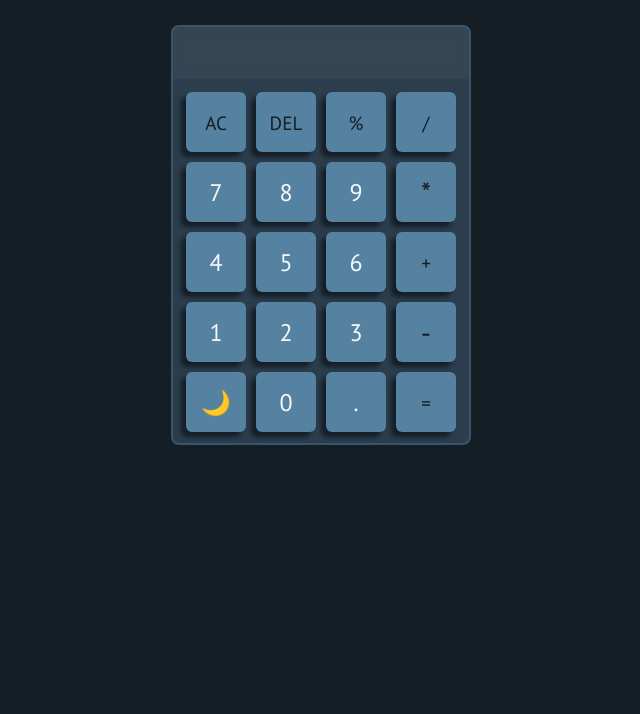
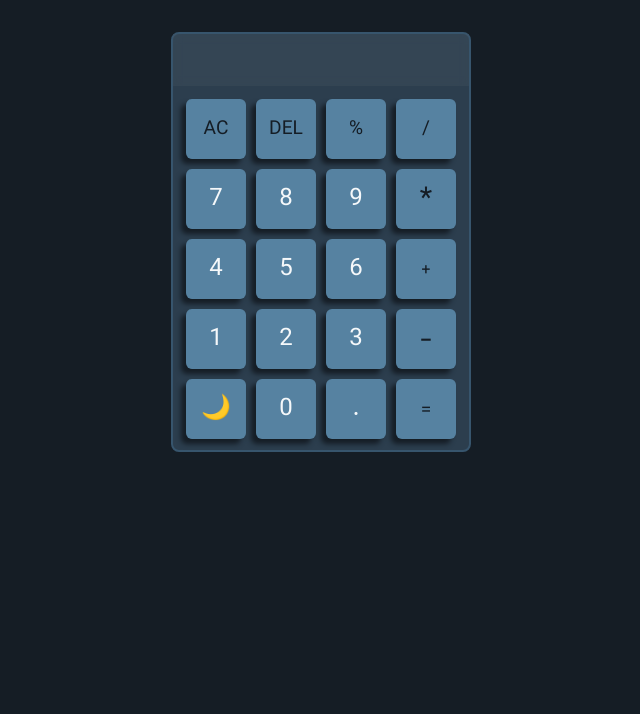
Before and after one commit to ImRez69/Sample-Calculator, a plain HTML site: page index.html in a window 1280 px wide. Shown: the part 86-800 px from the top of the page, without its empty margins (319-959 px from the left). Drawn offline with Linux system fonts and the light colour scheme.

Commit message:
Update & Add Fav Icon

```diff
--- a/index.html
+++ b/index.html
@@ -5,6 +5,7 @@
     <meta charset="UTF-8" />
     <meta name="viewport" content="width=device-width, initial-scale=1.0" />
     <title>Calculator</title>
+    <link rel="icon" type="image/x-icon" href="./Source/Img/fav-icon.png">
     <link rel="stylesheet" href="./style.css" />
 </head>
 
@@ -16,7 +17,7 @@
     <main>
 
         <!-- Display Input -->
-        <input type="text" id="display-input"  readonly>
+        <input type="text" id="display-input" readonly>
 
         <!-- Row 1 -->
         <button type="button" class="row operator">AC</button>
--- a/style.css
+++ b/style.css
@@ -1,6 +1,6 @@
 @font-face {
   font-family: PTSans;
-  src: local("PTSans-Regular"), url(./Font/PTSans-Regular.ttf) format(truetype);
+  src: local("Vazirmatn"), url(./Source/Font/Vazirmatn.ttf) format(truetype);
 }
 
 * {
@@ -121,6 +121,7 @@ button.operator {
   font-size: 1.2rem;
 }
 
-button.operator#star,button.operator#minus{
+button.operator#star,
+button.operator#minus {
   font-size: 1.8rem;
 }
```
Also changed, not shown: Source/Font/PTSans-Regular.ttf (renamed from Font/PTSans-Regular.ttf), Source/Font/Vazirmatn.ttf (added), Source/Img/fav-icon.png (added).
